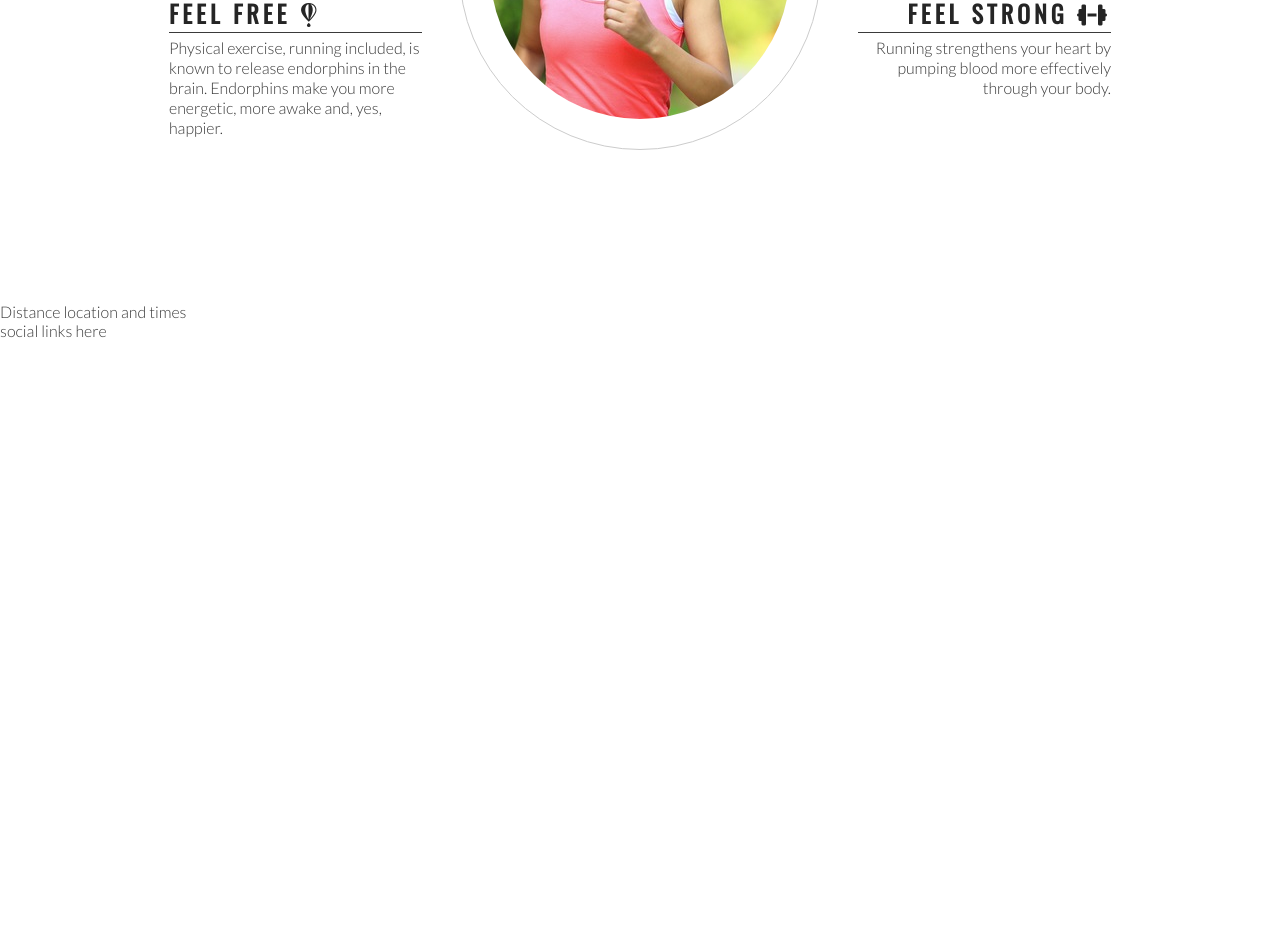
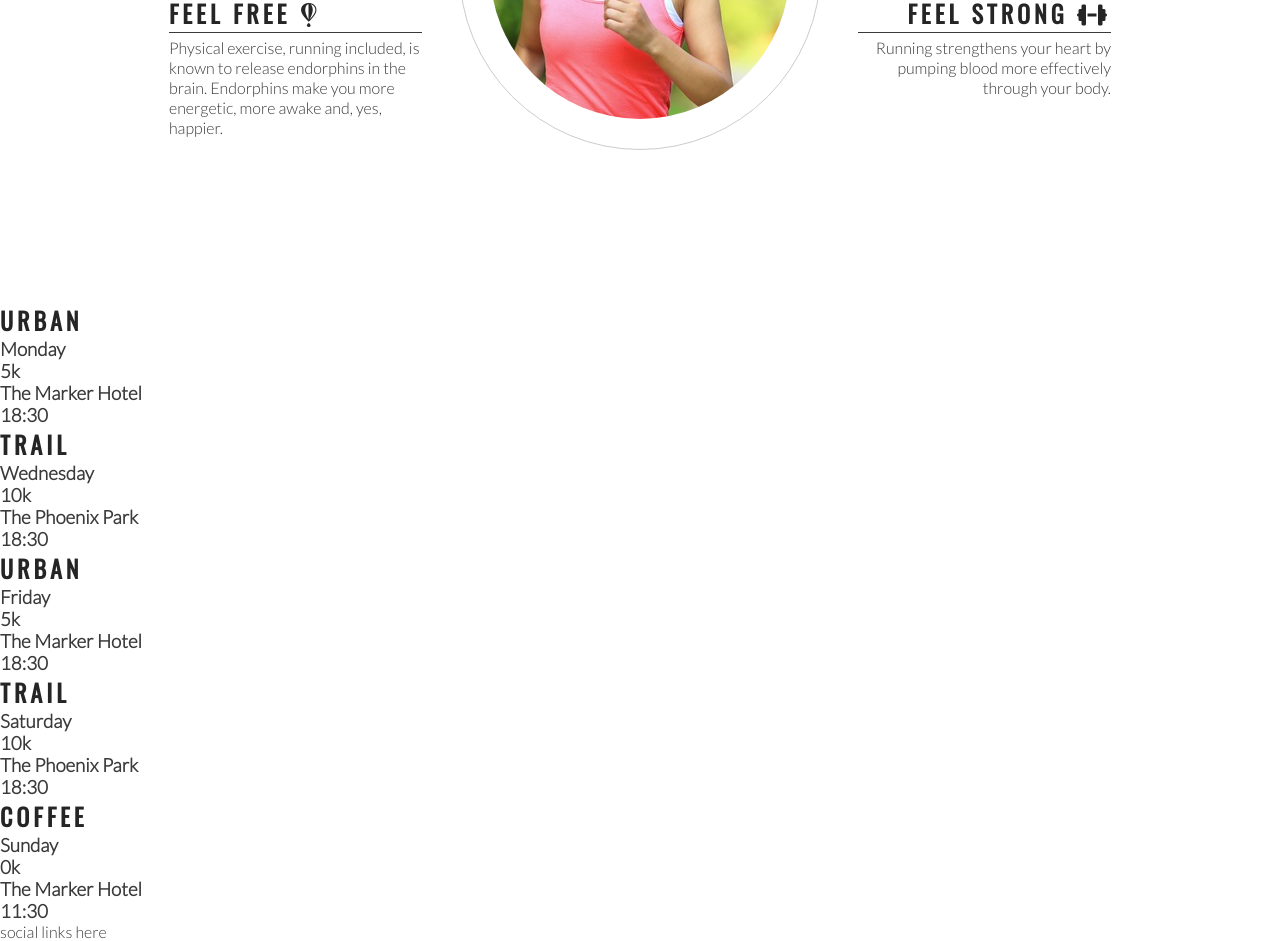
Before and after one commit to zanettiprado/love-running-project, a plain HTML site: page index.html in a window 1280 px wide. Shown: the part 993-1934 px from the top of the page. Before the commit the page ends 1333 px from the top, so only its background shows below. Drawn offline with nearby package versions, Linux system fonts and the light colour scheme.

Commit message:
add meetup times and locations structure

```diff
--- a/index.html
+++ b/index.html
@@ -82,7 +82,41 @@
         </div>
     </section>
     <section>
-        Distance location and times
+        <div>
+            <h2>Urban</h2>
+            <h3>Monday</h3>
+            <h3>5k</h3>
+            <h3>The Marker Hotel</h3>
+            <h3>18:30</h3>
+        </div>
+        <div>
+            <h2>Trail</h2>
+            <h3>Wednesday</h3>
+            <h3>10k</h3>
+            <h3>The Phoenix Park</h3>
+            <h3>18:30</h3>
+        </div>
+        <div>
+            <h2>Urban</h2>
+            <h3>Friday</h3>
+            <h3>5k</h3>
+            <h3>The Marker Hotel</h3>
+            <h3>18:30</h3>
+        </div>
+        <div>
+            <h2>Trail</h2>
+            <h3>Saturday</h3>
+            <h3>10k</h3>
+            <h3>The Phoenix Park</h3>
+            <h3>18:30</h3>
+        </div>
+        <div>
+            <h2>Coffee</h2>
+            <h3>Sunday</h3>
+            <h3>0k</h3>
+            <h3>The Marker Hotel</h3>
+            <h3>11:30</h3>
+        </div>
     </section>
     <footer>
         social links here
```
